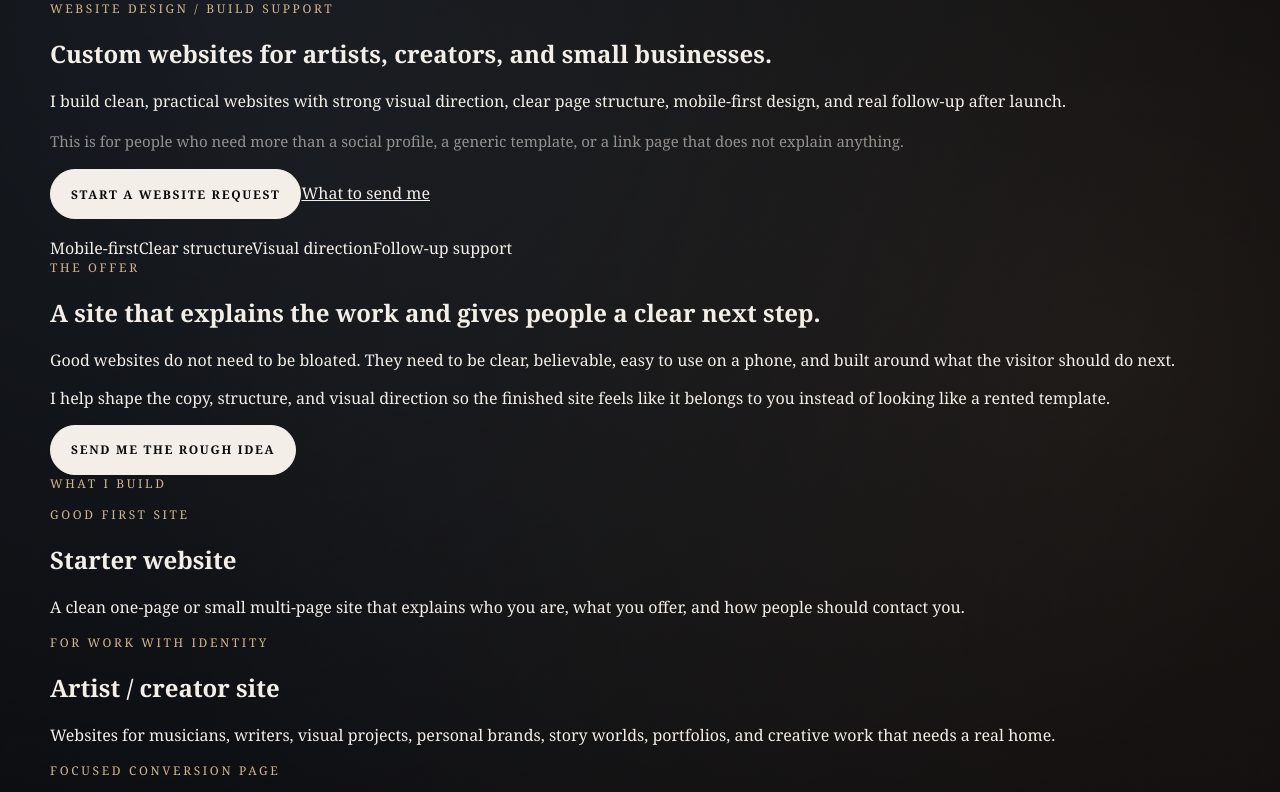
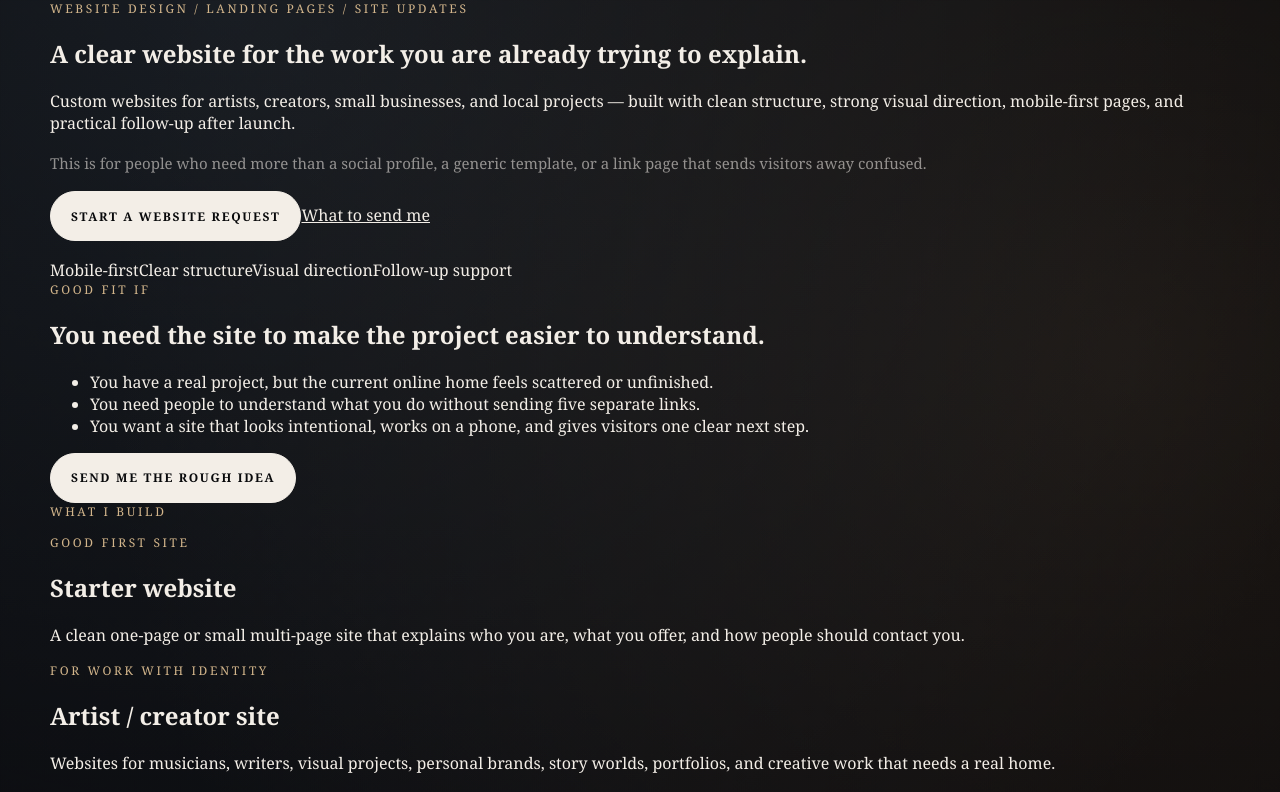
Before and after one commit to chthomps4/parallaxhearts-site, a Next.js app in the folder site/: page /websites in a window 1280 px wide. Shown: the top 792 px of the page. Built offline with nearby package versions, Linux system fonts and the light colour scheme.

Commit message:
Polish website services page for ad traffic

```diff
--- a/site/app/websites/page.tsx
+++ b/site/app/websites/page.tsx
@@ -109,6 +109,12 @@ const services = [
   },
 ];
 
+const adFitPoints = [
+  "You have a real project, but the current online home feels scattered or unfinished.",
+  "You need people to understand what you do without sending five separate links.",
+  "You want a site that looks intentional, works on a phone, and gives visitors one clear next step.",
+];
+
 const reasons = [
   {
     title: "Built around purpose",
@@ -170,13 +176,13 @@ export default function WebsitesPage() {
       <section className="section-shell hero-section">
         <div className="site-container two-column">
           <div>
-            <p className="kicker">Website Design / Build Support</p>
-            <h1 className="page-title">Custom websites for artists, creators, and small businesses.</h1>
+            <p className="kicker">Website Design / Landing Pages / Site Updates</p>
+            <h1 className="page-title">A clear website for the work you are already trying to explain.</h1>
             <p className="lead-copy">
-              I build clean, practical websites with strong visual direction, clear page structure, mobile-first design, and real follow-up after launch.
+              Custom websites for artists, creators, small businesses, and local projects — built with clean structure, strong visual direction, mobile-first pages, and practical follow-up after launch.
             </p>
             <p className="soft-copy">
-              This is for people who need more than a social profile, a generic template, or a link page that does not explain anything.
+              This is for people who need more than a social profile, a generic template, or a link page that sends visitors away confused.
             </p>
 
             <div className="button-row">
@@ -198,14 +204,13 @@ export default function WebsitesPage() {
           </div>
 
           <aside className="feature-card">
-            <p className="kicker">The offer</p>
-            <h2>A site that explains the work and gives people a clear next step.</h2>
-            <p>
-              Good websites do not need to be bloated. They need to be clear, believable, easy to use on a phone, and built around what the visitor should do next.
-            </p>
-            <p>
-              I help shape the copy, structure, and visual direction so the finished site feels like it belongs to you instead of looking like a rented template.
-            </p>
+            <p className="kicker">Good fit if</p>
+            <h2>You need the site to make the project easier to understand.</h2>
+            <ul className="clean-list">
+              {adFitPoints.map((point) => (
+                <li key={point}>{point}</li>
+              ))}
+            </ul>
             <Link className="primary-button" href="/contact">
               Send me the rough idea
             </Link>
@@ -265,13 +270,13 @@ export default function WebsitesPage() {
       <section className="section-shell">
         <div className="site-container two-column">
           <div>
-            <p className="kicker">Examples</p>
+            <p className="kicker">Example</p>
             <h2 className="section-title">The proof is this site.</h2>
             <p className="soft-copy">
               Parallaxhearts.org is not just a band page. It connects music, story, visual pages, support links, SEO structure, contact paths, and project archives into one working site.
             </p>
             <p className="soft-copy">
-              Acoustaland.org can also be used as a second example when discussing style direction, depending on the client and project need.
+              That same thinking can be used for simpler projects too: a local business site, a creator page, a music project, a service page, or a focused landing page for an ad.
             </p>
             <div className="button-row">
               <Link className="primary-button" href="/">
@@ -349,9 +354,9 @@ export default function WebsitesPage() {
 
           <div className="feature-card">
             <p className="kicker">Next step</p>
-            <h2>Tell me what the site needs to do.</h2>
+            <h2>Send the rough version. I will help shape it.</h2>
             <p>
-              Send the project name, what kind of site you need, and the main action visitors should take. Rough notes are enough to start.
+              Send the project name, what kind of site you need, the main action visitors should take, and any links or images you already have. Rough notes are enough to start.
             </p>
             <Link className="primary-button" href="/contact">
               Start the conversation
```
